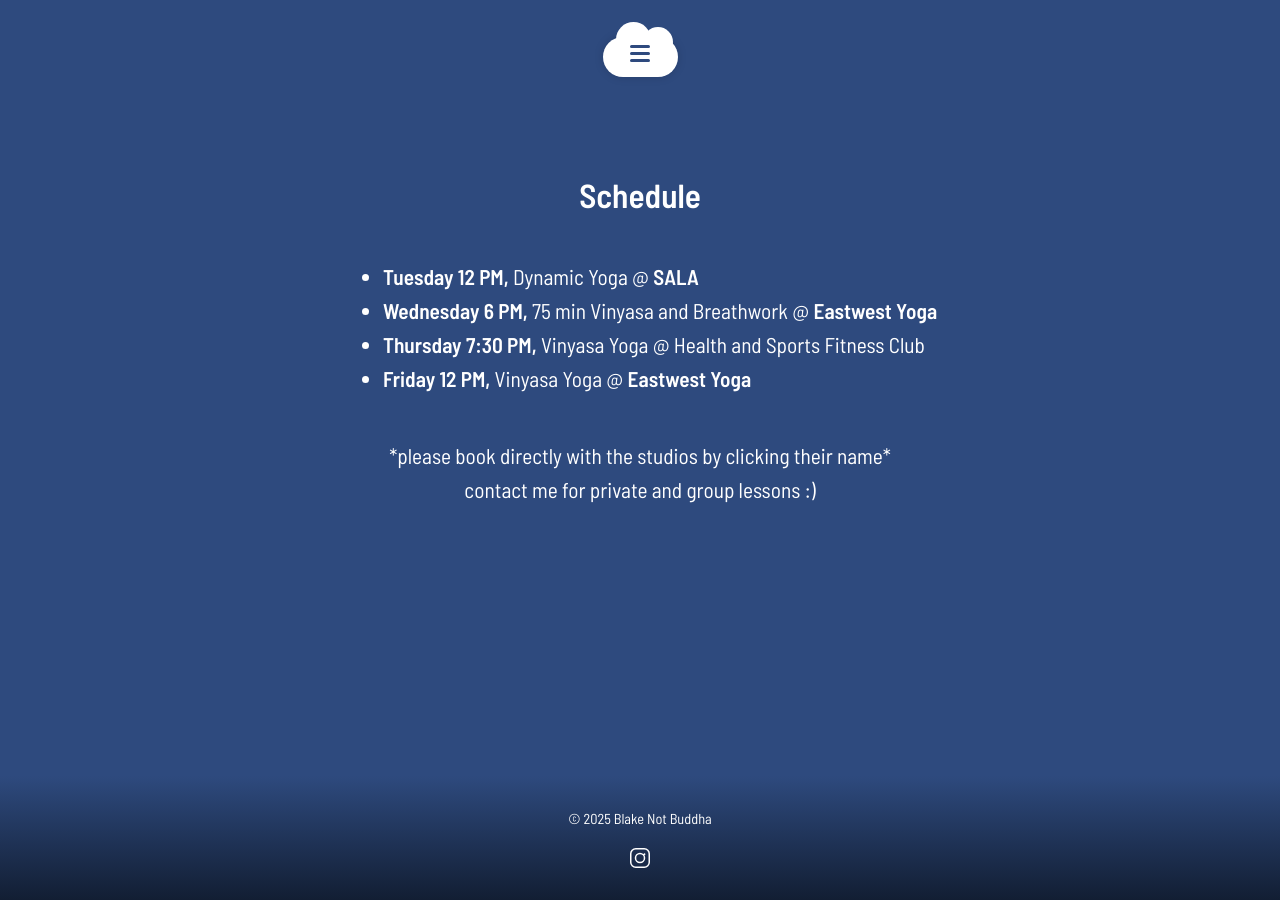
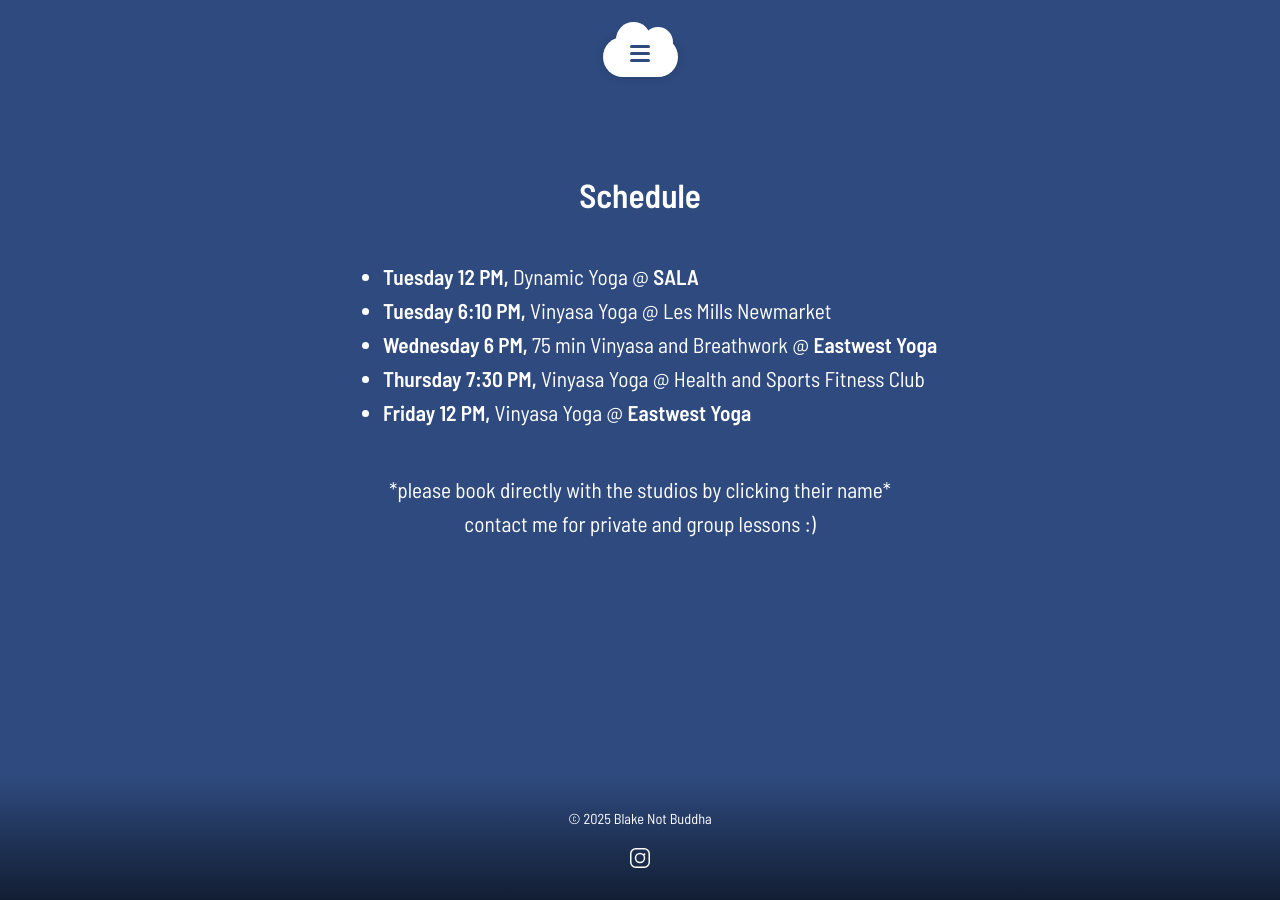
Before and after one commit to blakemande11/blake.yoga, a Jekyll site: the page built from schedule.html, in a window 1280 px wide. Built offline with Jekyll 4.4.1, drawn with Linux system fonts in a browser that asks for light colours.

Commit message:
Adding Les Mills to schedule

```diff
--- a/schedule.html
+++ b/schedule.html
@@ -10,6 +10,7 @@
 
 <ul>
   <li><b>Tuesday 12 PM,</b> Dynamic Yoga @ <a href="https://www.sala.studio/" target="_blank">SALA</a> </li>
+  <li><b>Tuesday 6:10 PM,</b> Vinyasa Yoga @ Les Mills Newmarket </li>
   <li><b>Wednesday 6 PM,</b> 75 min Vinyasa and Breathwork @ <a href="https://www.eastwest.co.nz/" target="_blank">Eastwest Yoga</a> </li>
   <li><b>Thursday 7:30 PM, </b> Vinyasa Yoga @ Health and Sports Fitness Club</li>
   <li><b>Friday 12 PM,</b> Vinyasa Yoga @ <a href="https://www.eastwest.co.nz/" target="_blank">Eastwest Yoga</a> </li>
```
